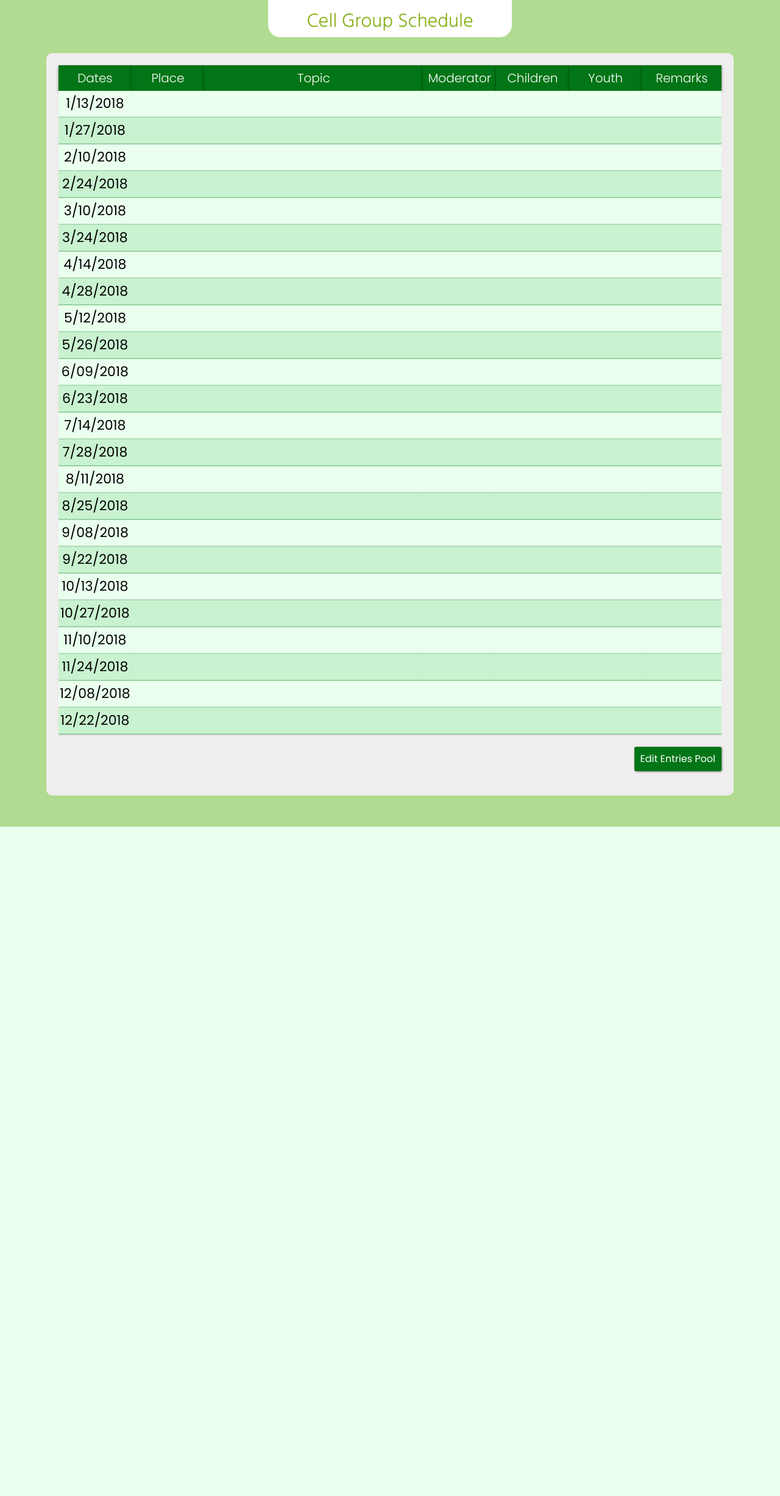
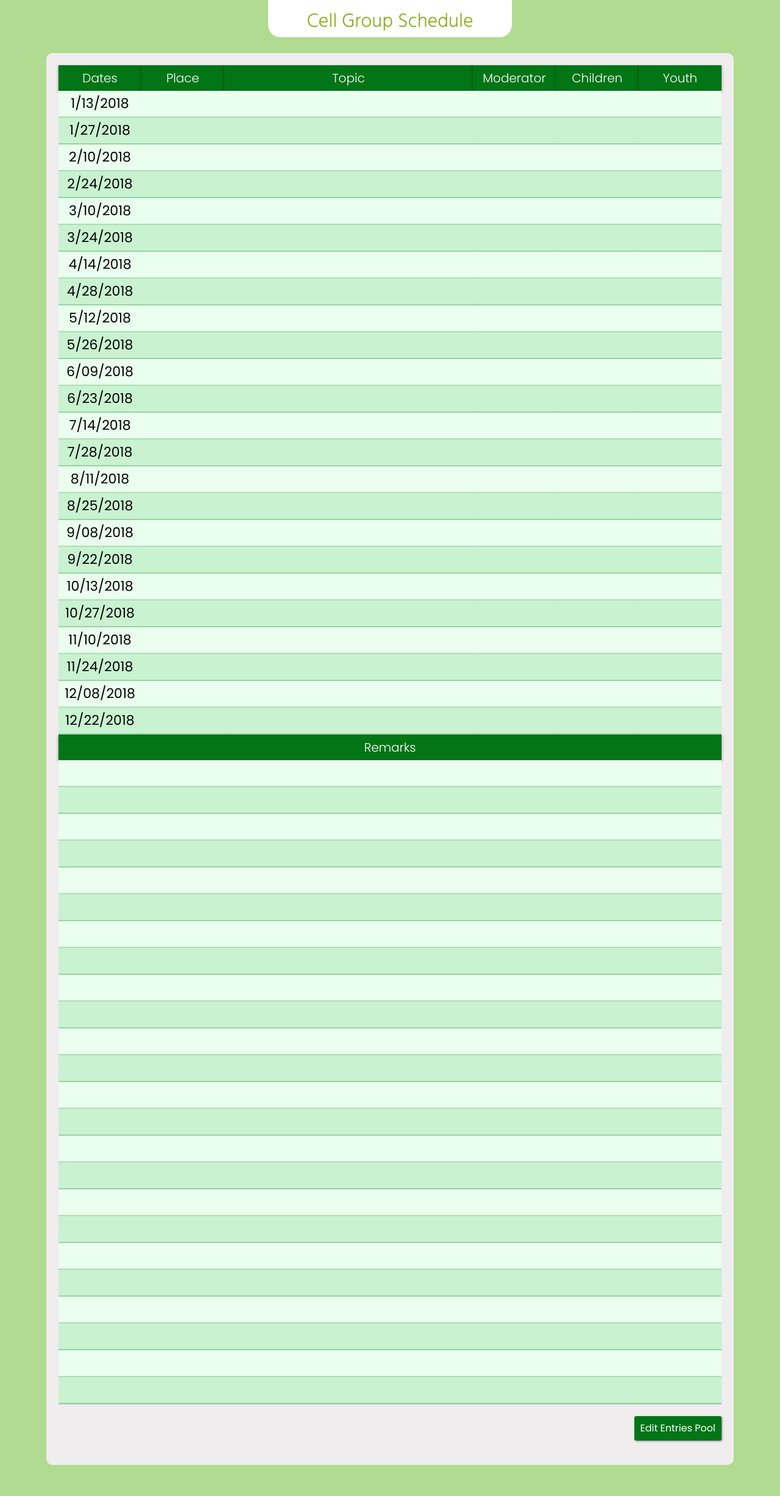
Before and after one commit to pacbac/cgscheduler, a Django app: page / in a window 1280 px wide. Shown: the whole page at 61% size. Before the commit the page ends 1356 px from the top, so only its background shows below. Run offline with Django 3.2, Linux system fonts and the light colour scheme; data that the repository does not hold is empty; style sheets or scripts are compiled from the project's sources; some libraries are stand-ins or nearby versions.

Commit message:
Add post status message, resize columns

```diff
--- a/assets/styles/style.scss
+++ b/assets/styles/style.scss
@@ -60,7 +60,8 @@
       flex-grow: 3 !important;
       flex-basis: 30% !important;
     } @else if $category == 'remarks' {
-      flex-grow: 2 !important;
+      flex-basis: 20%;
+      flex-grow: 3 !important;
     }
   }
 }
@@ -126,10 +127,24 @@
   }
 }
 
-.save-btns {
+.save-options {
   flex-basis: 100%;
   display: flex;
+  h3 {
+    width: 50%;
+    flex-grow: 1;
+    justify-content: flex-start;
+    font: {
+      family: Poppins;
+      size: 16px;
+    }
+  }
+}
+
+.save-btns {
+  display: flex;
   justify-content: flex-end;
+  flex-grow: 1;
 
   button {
     @extend %button;
--- a/templates/index.html
+++ b/templates/index.html
@@ -31,11 +31,14 @@
           </div>
         </div>
       {% endfor %}
-      <div class="save-btns">
-        <button name="edit-entries-pool">Edit Entries Pool</button>
-        <button name="cancel-entries">Cancel Entries</button>
-        <button type="submit" name="save-tbl">Save Table</button>
-        <button name="cancel">Cancel</button>
+      <div class="save-options">
+        <h3></h3>
+        <div class="save-btns">
+          <button name="edit-entries-pool">Edit Entries Pool</button>
+          <button name="cancel-entries">Cancel Entries</button>
+          <button type="submit" name="save-tbl">Save Table</button>
+          <button name="cancel">Cancel</button>
+        </div>
       </div>
       <div class="entries-pool">
         {% for ctgry in entries %}
```
